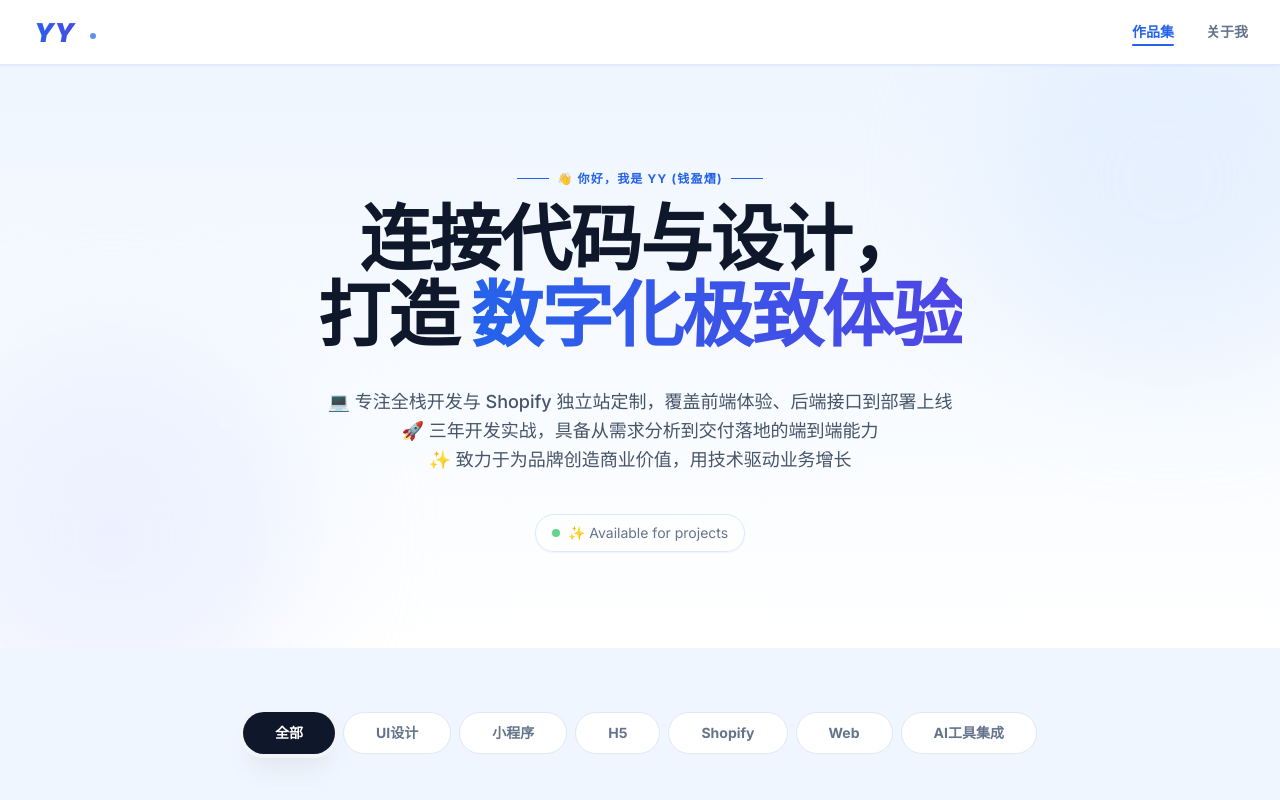
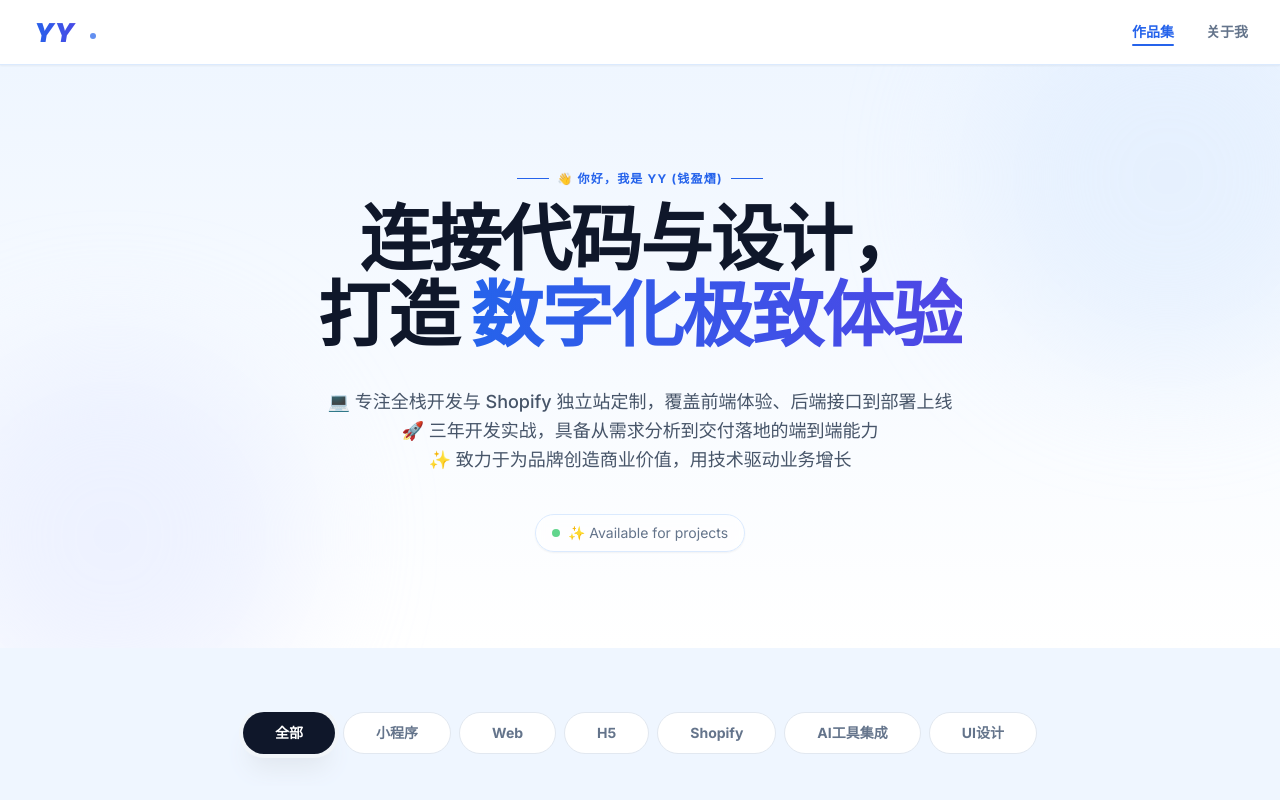
Before and after one commit to heiheihei-ctrl/personal, a React (Vite) app: page /#/ in a window 1280 px wide. Shown: the top 800 px of the page. Built offline with nearby package versions, Linux system fonts and the light colour scheme.

Commit message:
feat: 更新

```diff
--- a/types.ts
+++ b/types.ts
@@ -1,11 +1,11 @@
 
 export enum ProjectCategory {
-  UI_DESIGN = 'UI设计',
   MINI_PROGRAM = '小程序',
+  WEB = 'Web',
   H5 = 'H5',
   SHOPIFY = 'Shopify',
-  WEB = 'Web',
-  AI_INTEGRATION = 'AI工具集成'
+  AI_INTEGRATION = 'AI工具集成',
+  UI_DESIGN = 'UI设计'
 }
 
 export interface Project {
```
